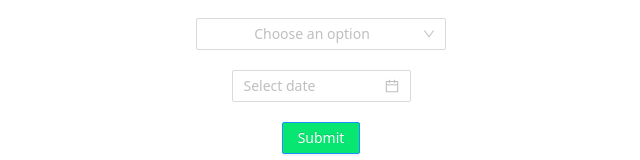
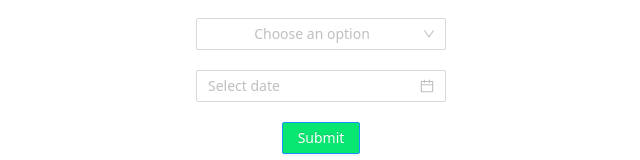
Before and after one commit to shpachynska/Test-form, a React (Create React App) app: page / in a window 1280 px wide. Shown: the part 144-304 px from the top of the page, without its empty margins (319-959 px from the left). Built offline with nearby package versions, Linux system fonts and the light colour scheme.

Commit message:
adds datepicker component

```diff
--- /dev/null
+++ b/src/components/Form/DatePicker.js
@@ -0,0 +1,25 @@
+import * as React from "react";
+import { useFormContext, Controller } from "react-hook-form";
+import { DatePicker } from "antd";
+import "antd/dist/antd.css";
+import styles from "./Form.module.css";
+
+export default function MyDatePicker(handleDatePick) {
+  const methods = useFormContext();
+  return (
+    <>
+      <Controller
+        name="datePicker"
+        control={methods.control}
+        render={({ field }) => (
+          <DatePicker
+            {...field}
+            style={{ width: "250px" }}
+            onChange={handleDatePick.onChange}
+            className={styles.formElement}
+          />
+        )}
+      />
+    </>
+  );
+}
--- a/src/components/Form/Form.js
+++ b/src/components/Form/Form.js
@@ -1,11 +1,12 @@
 import "antd/dist/antd.css";
 import { useForm, Controller, FormProvider } from "react-hook-form";
-import { Button, DatePicker, Select, Input } from "antd";
+import { Button, Select } from "antd";
 import { useState } from "react";
 import React from "react";
 import styles from "./Form.module.css";
 import RequiredInput from "./RequiredInput";
 import TextInput from "./TextInput";
+import MyDatePicker from "./DatePicker";
 
 const useDatePicker = () => {
   const [checkDate, setCheckDate] = useState(true);
@@ -25,7 +26,6 @@ const useSelect = () => {
 export default function Form() {
   const methods = useForm({ mode: "all" });
   const {
-    register,
     handleSubmit,
     control,
     formState: { errors },
@@ -70,11 +70,7 @@ export default function Form() {
             <p>Nie spełnione kryteria</p>
           )}
 
-          <DatePicker
-            {...register("datePicker")}
-            className={styles.formElement}
-            onChange={date.handleDatePick}
-          />
+          <MyDatePicker onChange={date.handleDatePick} />
 
           <Button
             type="primary"
```
Also changed, not shown: 1 other file (tests, documents, lock files or other folders).
